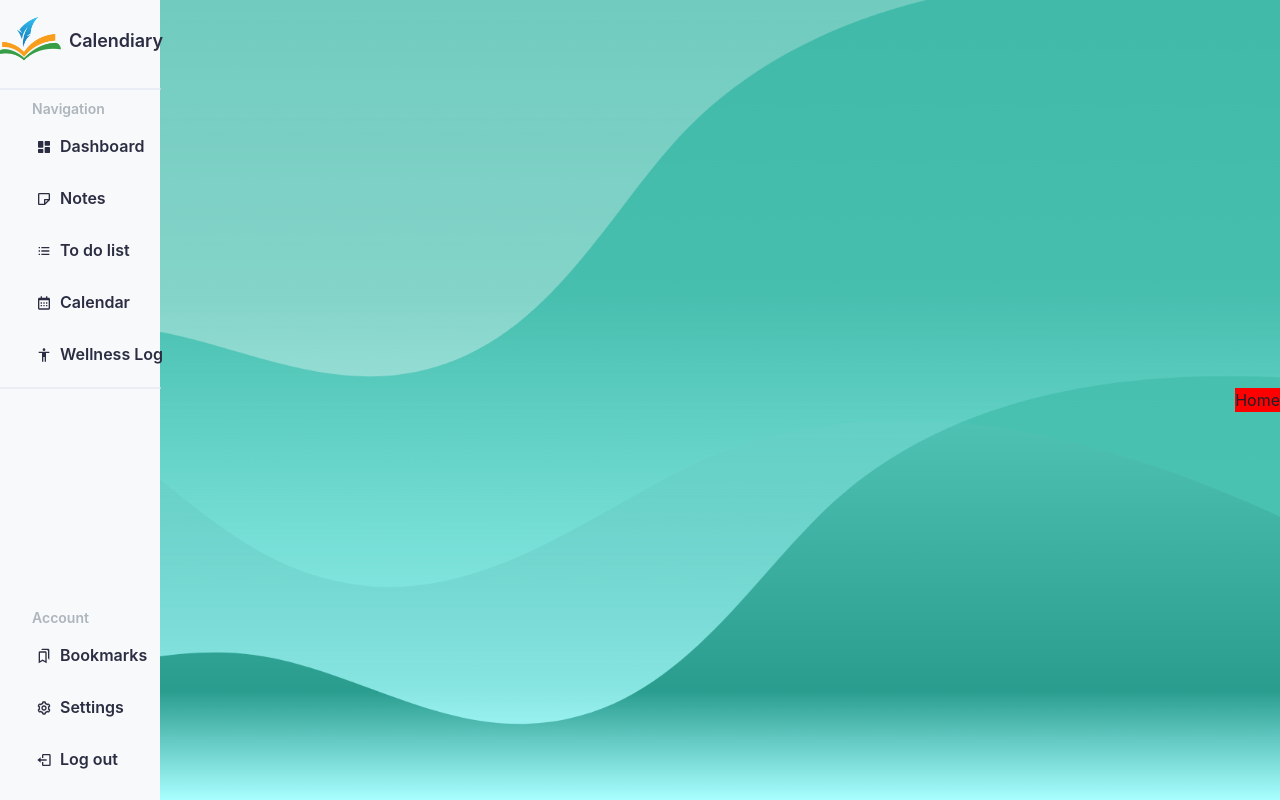
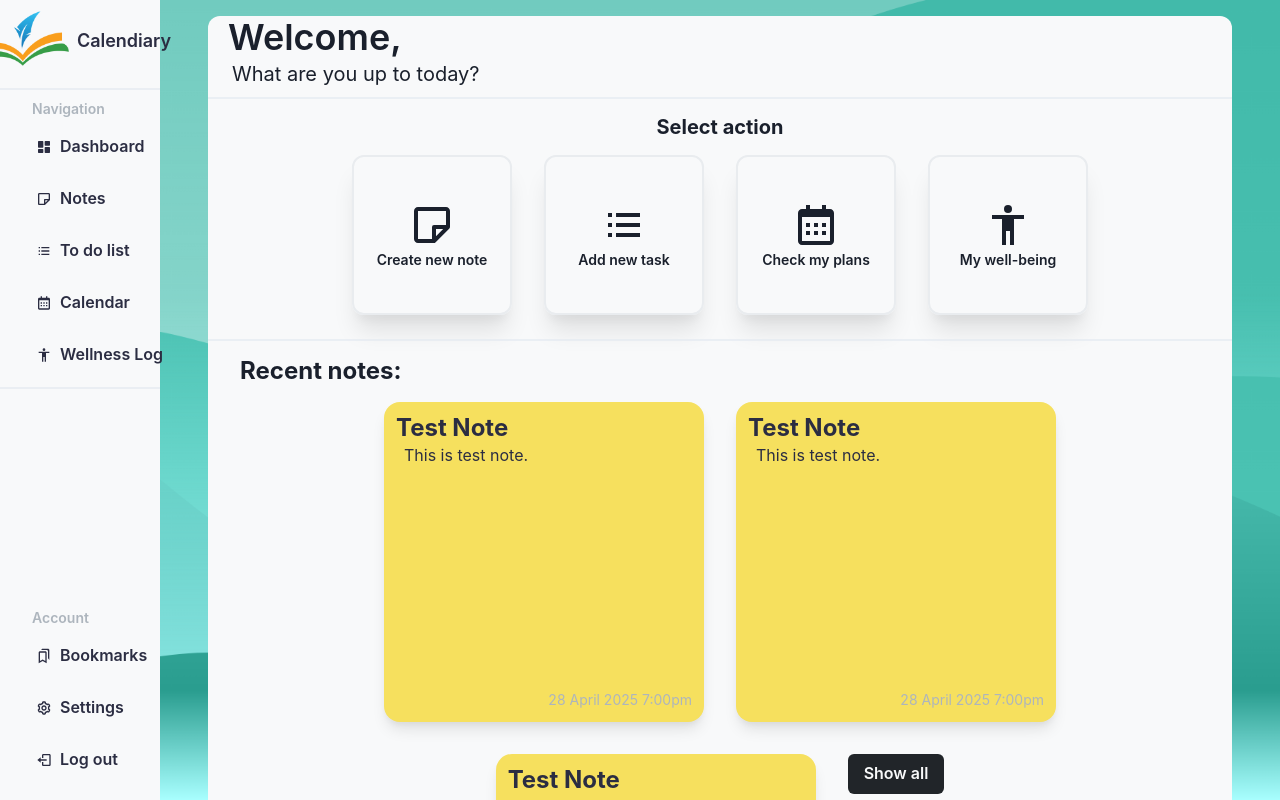
Before and after one commit to M4TI-H/Calendiary-App, a React (Vite) app in the folder frontend/: page / in a window 1280 px wide. Built offline with nearby package versions, Linux system fonts and the light colour scheme; no server answers; sample sign-in values are in the browser's storage.

Commit message:
added user data fetch request, started working on dashboard

```diff
--- a/frontend/src/pages/AuthForm.jsx
+++ b/frontend/src/pages/AuthForm.jsx
@@ -1,20 +1,7 @@
-import { useEffect } from "react"
-import { Outlet, useNavigate } from "react-router-dom"
+import { Outlet } from "react-router-dom"
 
 export default function AuthForm (){
-  const navigate = useNavigate();
-
-  useEffect(() => {
-    const token = localStorage.getItem("accessToken");
-    if (token) {
-    }
-    else {
-      localStorage.removeItem("accessToken");
-      navigate("/login");
-    }
-  }, [navigate]);
-
   return (
     <Outlet />
-  )
+  );
 }
--- a/frontend/src/pages/MainLayout.jsx
+++ b/frontend/src/pages/MainLayout.jsx
@@ -1,14 +1,30 @@
 import { useState, useEffect } from 'react';
 import { Outlet, useNavigate } from 'react-router-dom';
-import { Flex, HStack } from '@chakra-ui/react';
+import { Flex, Box, HStack } from '@chakra-ui/react';
+import axios from 'axios';
 import Sidebar from './main/components/Sidebar';
 
 export default function MainLayout() {
     const navigate = useNavigate();
+    const [userData, setUserData] = useState({
+      email: "",
+      name: ""
+    })
 
+    //fetch user data
     useEffect(() => {
       const token = localStorage.getItem("accessToken");
       if (token) {
+        axios.get('http://localhost:8000/user/get_user_data', {
+          headers: { Authorization: `Bearer ${localStorage.getItem("accessToken")}` }
+        })
+        .then((res) => {
+          setUserData({...userData, email: res.data.user.email, name: res.data.user.nickname});
+
+        })
+        .catch((err) => {
+          console.error(` error: ${err.message}`);
+        })
       }
       else {
         localStorage.removeItem("accessToken");
@@ -16,14 +32,14 @@ export default function MainLayout() {
       }
     }, []);
 
+
   return (
-    <HStack w="100vw" h="100vh" bg="#2a9d8f" overflowX="hidden" justify="space-between"
+    <HStack w="100vw" h="100vh" bg="#2a9d8f" overflowX="hidden" direction="row" justify="space-between" spacing="0"
     bgImage={{ base: "none", md: "url('background.png')" }}  bgRepeat="no-repeat" bgSize="cover" bgPosition="center" bgAttachment="fixed">
       <Sidebar />
-      <Flex bg="green">
-
-      </Flex>
-      <Outlet />
+      <Flex flex="1" w="100%" h="100%" justifyContent="center">
+          <Outlet context={{ userData }}/>
+        </Flex>
     </HStack>
   );
 }
--- a/frontend/src/pages/main/Calendar.jsx
+++ b/frontend/src/pages/main/Calendar.jsx
@@ -5,5 +5,5 @@ export default function Calendar () {
     <Flex>
       Calendar
     </Flex>
-  )
+  );
 }
--- a/frontend/src/pages/main/Dashboard.jsx
+++ b/frontend/src/pages/main/Dashboard.jsx
@@ -1,9 +1,76 @@
-import { Flex } from "@chakra-ui/react";
+import { useState, useEffect } from "react";
+import { useOutletContext, Link } from "react-router-dom";
+import { Flex, Text, VStack,Divider, Wrap, WrapItem, Heading, Button } from "@chakra-ui/react";
+import { BiListUl, BiNote, BiCalendar, BiBody } from "react-icons/bi";
+import Note from "./components/Note";
 
 export default function Dashboard () {
+  const { userData } = useOutletContext();
+
+
   return (
-    <Flex bg="red">
-      Home
-    </Flex>
-  )
+    <VStack w="80vw" h="auto" mt="1rem" bg="#F8F9FA" borderTopRadius="xl">
+      <Flex w="100%" h="5rem" pl="5" justify="center" flexDir="column">
+        <Heading fontSize="4xl" fontWeight="semibold">Welcome, {userData.name}</Heading>
+        <Text fontSize="xl" ml="1">What are you up to today?</Text>
+      </Flex>
+
+      <Divider w="100%" color="#ADB5BD" borderTopWidth="1px" />
+
+      <Flex w="auto" h="auto" flexDir="column" justify="center" pt="2" px="8" mb="4">
+        <Heading fontSize="xl" pb="4" textAlign="center">Select action</Heading>
+        <Wrap spacing="8" alignItems="center" justify="center">
+          <WrapItem>
+            <Flex as={ Link } to="/notes" w="10rem" h="10rem" p="2" flexDir="column" justify="center" align="center" borderRadius="xl" boxShadow="xl" border="2px" borderColor="#E9ECEF"
+            _hover={{bg: "#F1F3F5", cursor: "pointer", transition: "ease-in .2s", transform: "scale(1.05, 1.05)"}}>
+              <BiNote size="3rem"/>
+              <Text textAlign="center" fontSize="sm" fontWeight="semibold">Create new note</Text>
+            </Flex>
+          </WrapItem>
+          <WrapItem>
+            <Flex as={ Link } to="/todo" w="10rem" h="10rem" p="2" flexDir="column" justify="center" align="center" borderRadius="xl" boxShadow="xl" border="2px" borderColor="#E9ECEF"
+            _hover={{bg: "#F1F3F5", cursor: "pointer", transition: "ease-in .2s", transform: "scale(1.05, 1.05)"}}>
+              <BiListUl size="3rem"/>
+              <Text textAlign="center" fontSize="sm" fontWeight="semibold">Add new task</Text>
+            </Flex>
+          </WrapItem>
+          <WrapItem>
+            <Flex as={ Link } to="/calendar" w="10rem" h="10rem" p="2" flexDir="column" justify="center" align="center" borderRadius="xl" boxShadow="xl" border="2px" borderColor="#E9ECEF"
+            _hover={{bg: "#F1F3F5", cursor: "pointer", transition: "ease-in .2s", transform: "scale(1.05, 1.05)"}}>
+              <BiCalendar size="3rem"/>
+              <Text textAlign="center" fontSize="sm" fontWeight="semibold">Check my plans</Text>
+            </Flex>
+          </WrapItem>
+          <WrapItem>
+            <Flex as={ Link } to="/wellness" w="10rem" h="10rem" p="2" flexDir="column" justify="center" align="center" borderRadius="xl" boxShadow="xl" border="2px" borderColor="#E9ECEF"
+            _hover={{bg: "#F1F3F5", cursor: "pointer", transition: "ease-in .2s", transform: "scale(1.05, 1.05)"}}>
+              <BiBody size="3rem"/>
+              <Text textAlign="center" fontSize="sm" fontWeight="semibold">My well-being</Text>
+            </Flex>
+          </WrapItem>
+        </Wrap>
+      </Flex>
+
+      <Divider w="100%" color="#ADB5BD" borderTopWidth="1px" />
+
+      <Flex w="auto" h="auto" flexDir="column" justify="center" pt="2" px="8">
+        <Heading fontSize="2xl" pb="4">Recent notes:</Heading>
+        <Wrap spacing="8" alignItems="center" justify="center">
+          <WrapItem>
+            <Note title={"Test Note"} content={"This is test note."} date={"28 April 2025 7:00pm"} color={"yellow.300"}/>
+          </WrapItem>
+          <WrapItem>
+            <Note title={"Test Note"} content={"This is test note."} date={"28 April 2025 7:00pm"} color={"yellow.300"}/>
+          </WrapItem>
+          <WrapItem>
+            <Note title={"Test Note"} content={"This is test note."} date={"28 April 2025 7:00pm"} color={"yellow.300"}/>
+          </WrapItem>
+          <WrapItem>
+            <Button as={ Link } to="/notes" bg="#212529" color="#F8F9FA" _hover={{bg: "#343A40"}}>Show all</Button>
+          </WrapItem>
+        </Wrap>
+      </Flex>
+
+    </VStack>
+  );
 }
--- a/frontend/src/pages/main/Notes.jsx
+++ b/frontend/src/pages/main/Notes.jsx
@@ -5,5 +5,5 @@ export default function Notes () {
     <Flex>
       Notes
     </Flex>
-  )
+  );
 }
--- a/frontend/src/pages/main/Todo.jsx
+++ b/frontend/src/pages/main/Todo.jsx
@@ -5,5 +5,5 @@ export default function Todo () {
     <Flex>
       Todo
     </Flex>
-  )
+  );
 }
--- a/frontend/src/pages/main/Wellness.jsx
+++ b/frontend/src/pages/main/Wellness.jsx
@@ -5,5 +5,5 @@ export default function Wellness () {
     <Flex>
       Wellness
     </Flex>
-  )
+  );
 }
--- /dev/null
+++ b/frontend/src/pages/main/components/Note.jsx
@@ -0,0 +1,15 @@
+import { Link } from 'react-router-dom';
+import { Flex, Text, Button, Heading } from '@chakra-ui/react';
+
+export default function Note({ title, content, date, color }) {
+
+  return(
+    <Flex onDoubleClick={() => handleNoteSelect()} w="20rem" h="20rem" flexDir="column" wrap="wrap" p="3" borderRadius="2xl"
+    bg={color} _hover={{bg: "yellow.400", cursor: "pointer", transition: "ease-in .1s"}} boxShadow="lg"
+    >
+      <Heading fontSize="2xl" color="#2b2d42">{title}</Heading>
+      <Text fontSize="md" mx="2" color="#2b2d42">{content}</Text>
+      <Text fontSize="sm" color="#ADB5BD" mt="auto" ml="auto">{date}</Text>
+    </Flex>
+  );
+}
--- a/frontend/src/pages/main/components/Sidebar.jsx
+++ b/frontend/src/pages/main/components/Sidebar.jsx
@@ -7,13 +7,13 @@ import LogoutBtn from './LogoutBtn.jsx';
 export default function Sidebar() {
 
   return(
-    <VStack maxW="12vw" minW="10rem" w="100%" h="100vh" position="fixed" bg="#F8F9FA">
+    <VStack maxW="12vw" minW="10rem" w="18rem" h="100vh" position="sticky" top="0" bg="#F8F9FA">
       <HStack w="100%" h="10vh" justifyContent="center">
-        <Image src="logo.png" maxH="8vh"/>
+        <Image src="logo.png" maxH="5rem"/>
         <Text fontSize="lg" fontWeight="semibold" color="#2b2d42">Calendiary</Text>
       </HStack>
 
-      <Divider w="100%" color="#ADB5BD" borderWidth="1px" />
+      <Divider w="100%" color="#ADB5BD" borderTopWidth="1px" />
 
       <VStack w="100%" spacing={1} alignItems="center">
         <Text fontSize="sm" fontWeight="semibold" color="#ADB5BD"
@@ -26,7 +26,7 @@ export default function Sidebar() {
         <SidebarBtn content={"Wellness Log"} icon={<BiBody />} link={"/wellness"}/>
       </VStack>
 
-      <Divider w="100%" color="#ADB5BD" borderWidth="1px" />
+      <Divider w="100%" color="#ADB5BD" borderTopWidth="1px" />
 
       <VStack w="100%" spacing={1} alignItems="center" mt="auto" mb="1rem">
         <Text fontSize="sm" fontWeight="semibold" color="#ADB5BD"
```
Also changed, not shown: frontend/src/pages/forms/SignupForm.jsx (line endings or trailing spaces), 2 other files (tests, documents, lock files or other folders).
